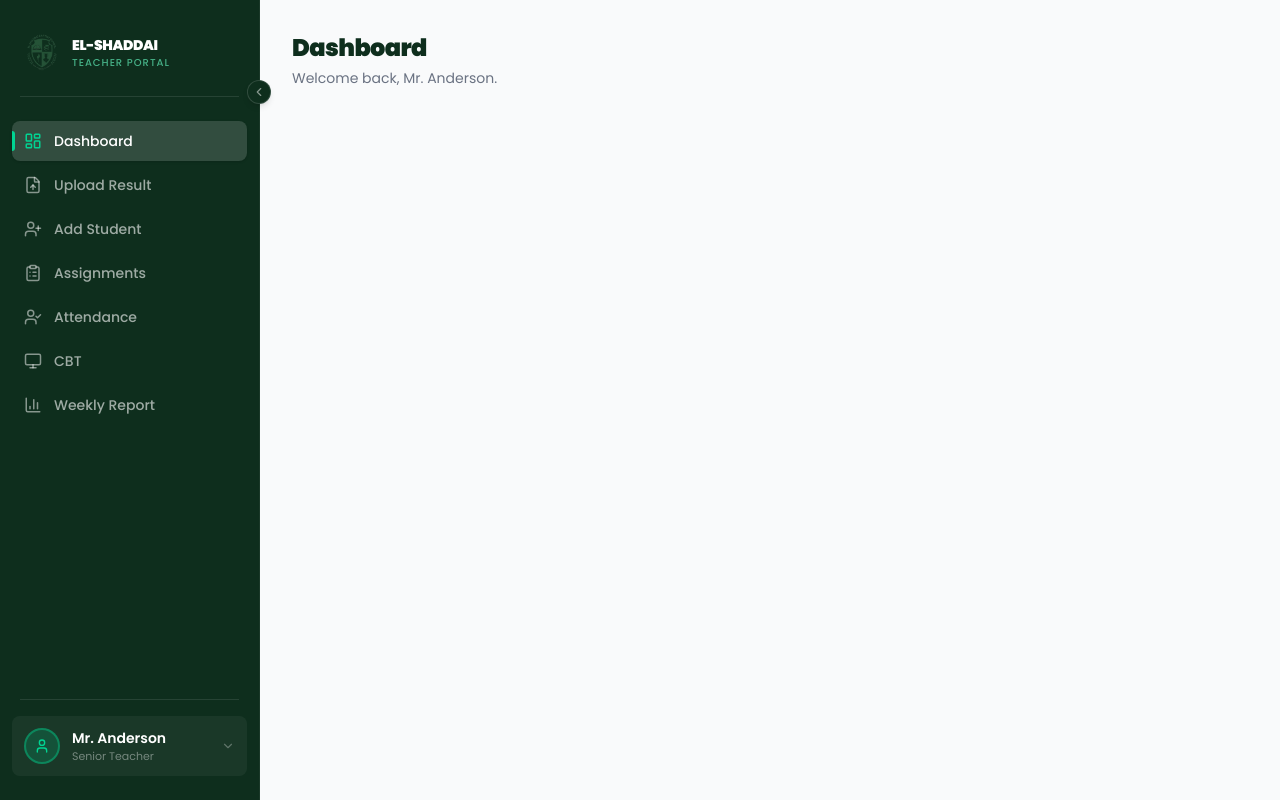
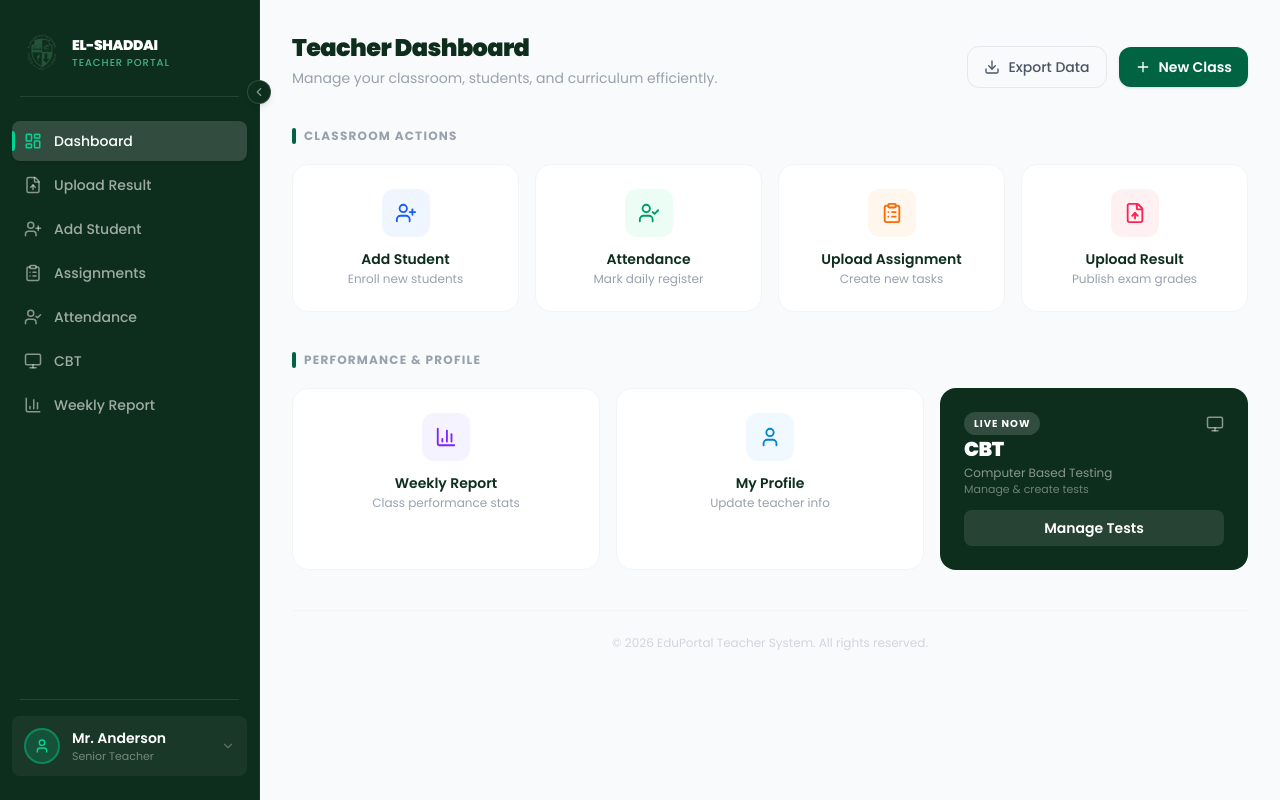
Before and after one commit to Ireoluuwa/elshaddaibaptistschools-ui, a Next.js app: page /portal/teacher in a window 1280 px wide. Built offline with nearby package versions, Linux system fonts and the light colour scheme.

Commit message:
feat: implement teacher dashboard page with classroom and profile action cards

```diff
--- a/app/portal/teacher/page.tsx
+++ b/app/portal/teacher/page.tsx
@@ -1,12 +1,116 @@
+"use client";
+
+import Link from "next/link";
+import { Download, Plus, Monitor } from "lucide-react";
+import {
+  classroomActions,
+  profileActions,
+  cbtCard,
+  DashboardAction,
+} from "@/constants/teacher/dashboard.constants";
+
+function ActionCard({ action }: { action: DashboardAction }) {
+  const Icon = action.icon;
+
+  return (
+    <Link
+      href={action.href}
+      className="flex flex-col items-center gap-3 p-6 bg-white rounded-2xl border border-gray-100 hover:border-[#006442]/30 hover:shadow-md transition-all group"
+    >
+      <div
+        className={`w-12 h-12 rounded-xl ${action.bgColor} flex items-center justify-center group-hover:scale-110 transition-transform`}
+      >
+        <Icon size={22} className={action.color} />
+      </div>
+      <div className="text-center">
+        <p className="text-[#0e2e1d] text-sm font-semibold">{action.name}</p>
+        <p className="text-gray-400 text-xs mt-0.5">{action.description}</p>
+      </div>
+    </Link>
+  );
+}
+
+function CBTCard() {
+  return (
+    <Link
+      href={cbtCard.href}
+      className="flex flex-col justify-between p-6 bg-[#0e2e1d] rounded-2xl text-white hover:bg-[#0a2518] transition-all group col-span-2 sm:col-span-1 min-h-[160px]"
+    >
+      <div className="flex items-center justify-between">
+        <span className="text-[10px] font-bold uppercase tracking-widest bg-white/15 px-2.5 py-1 rounded-full">
+          Live Now
+        </span>
+        <Monitor size={18} className="text-white/50" />
+      </div>
+      <div className="mt-auto">
+        <h3 className="text-xl font-black tracking-tight">{cbtCard.name}</h3>
+        <p className="text-white/50 text-xs mt-0.5">{cbtCard.description}</p>
+        <p className="text-white/40 text-[11px]">{cbtCard.subtitle}</p>
+      </div>
+      <button className="mt-3 w-full py-2 bg-white/10 hover:bg-white/20 rounded-lg text-sm font-semibold transition-all">
+        Manage Tests
+      </button>
+    </Link>
+  );
+}
+
 export default function TeacherDashboard() {
   return (
-    <div>
-      <h1 className="text-[#0e2e1d] text-2xl font-black tracking-tight">
-        Dashboard
-      </h1>
-      <p className="text-gray-500 text-sm mt-1">
-        Welcome back, Mr. Anderson.
-      </p>
+    <div className="max-w-5xl mx-auto">
+      {/* Header */}
+      <div className="flex flex-col sm:flex-row sm:items-end sm:justify-between gap-4 mb-10">
+        <div>
+          <h1 className="text-[#0e2e1d] text-2xl font-black tracking-tight">
+            Teacher Dashboard
+          </h1>
+          <p className="text-gray-400 text-sm mt-1">
+            Manage your classroom, students, and curriculum efficiently.
+          </p>
+        </div>
+        <div className="flex items-center gap-3">
+          <button className="flex items-center gap-2 px-4 py-2.5 rounded-xl border border-gray-200 text-sm font-medium text-gray-600 hover:border-gray-300 hover:text-[#0e2e1d] transition-all">
+            <Download size={16} />
+            Export Data
+          </button>
+          <button className="flex items-center gap-2 px-4 py-2.5 rounded-xl bg-[#006442] hover:bg-[#005236] text-white text-sm font-semibold transition-all shadow-sm">
+            <Plus size={16} />
+            New Class
+          </button>
+        </div>
+      </div>
+
+      {/* Classroom Actions */}
+      <section className="mb-10">
+        <h2 className="text-xs font-bold uppercase tracking-widest text-gray-400 mb-5 flex items-center gap-2">
+          <span className="w-1 h-4 bg-[#006442] rounded-full" />
+          Classroom Actions
+        </h2>
+        <div className="grid grid-cols-2 lg:grid-cols-4 gap-4">
+          {classroomActions.map((action) => (
+            <ActionCard key={action.name} action={action} />
+          ))}
+        </div>
+      </section>
+
+      {/* Performance & Profile */}
+      <section className="mb-10">
+        <h2 className="text-xs font-bold uppercase tracking-widest text-gray-400 mb-5 flex items-center gap-2">
+          <span className="w-1 h-4 bg-[#006442] rounded-full" />
+          Performance & Profile
+        </h2>
+        <div className="grid grid-cols-2 lg:grid-cols-3 gap-4">
+          {profileActions.map((action) => (
+            <ActionCard key={action.name} action={action} />
+          ))}
+          <CBTCard />
+        </div>
+      </section>
+
+      {/* Footer */}
+      <footer className="text-center text-gray-300 text-xs py-6 border-t border-gray-100">
+        &copy; {new Date().getFullYear()} EduPortal Teacher System. All rights
+        reserved.
+      </footer>
     </div>
   );
 }
```
